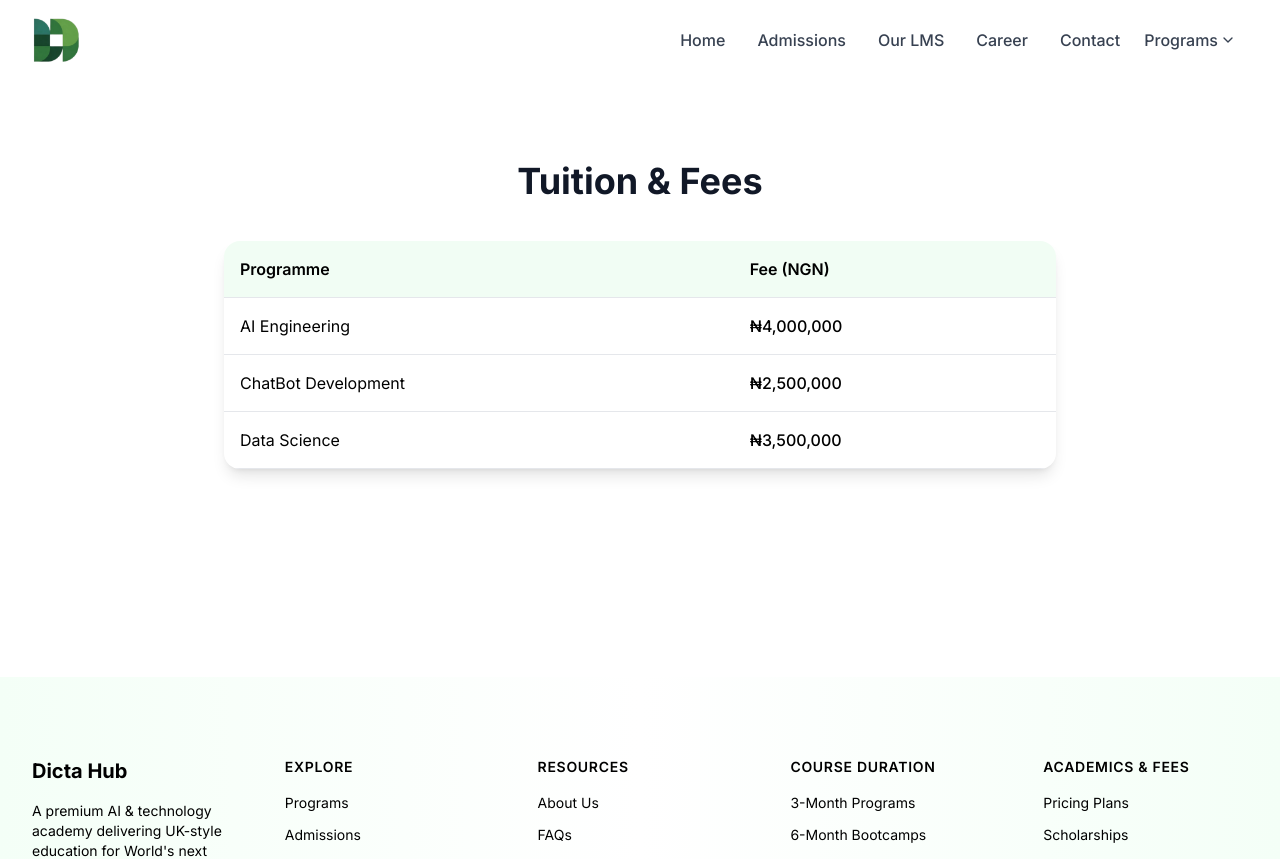
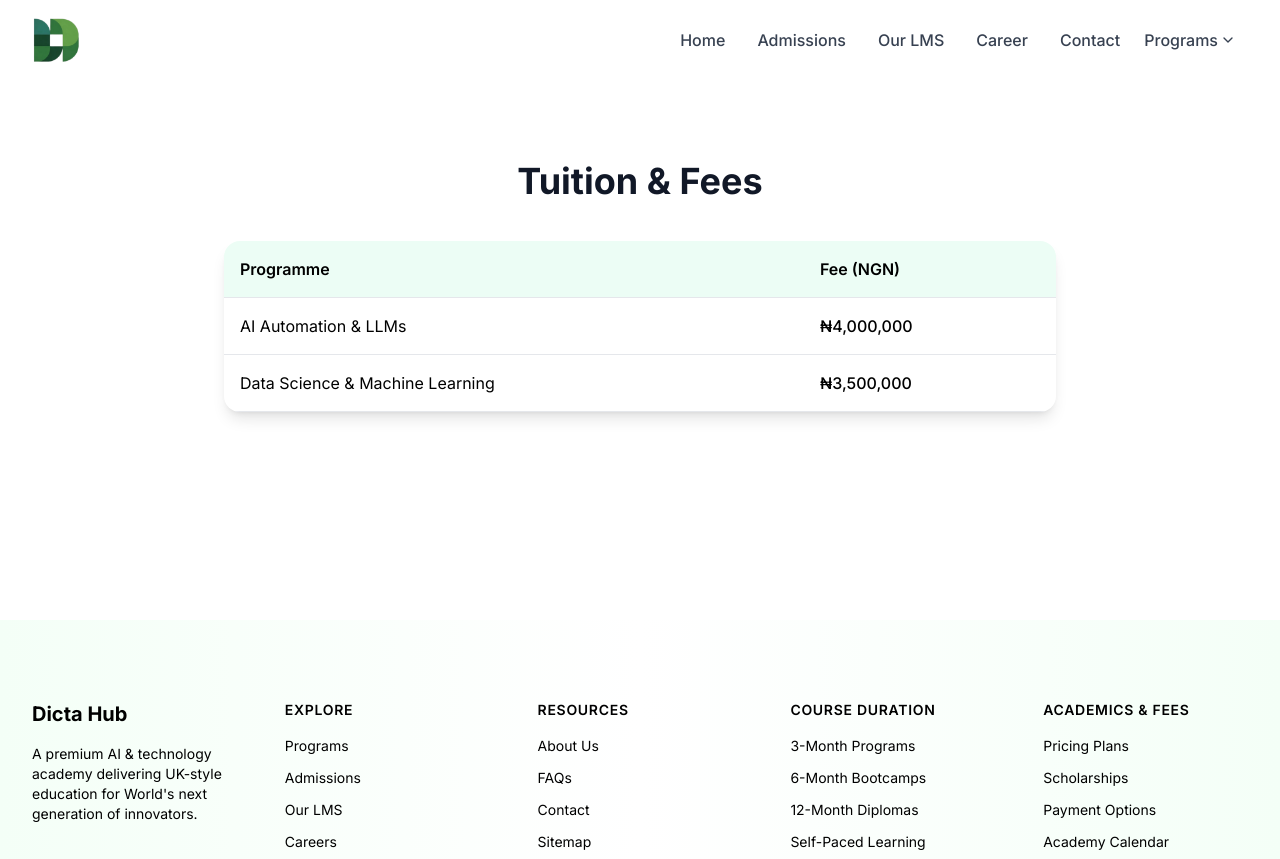
Before and after one commit to Stripe-Edge/DictaHub, a Next.js app: page /tuition in a window 1280 px wide. Shown: the top 859 px of the page. Built offline with nearby package versions, Linux system fonts and the light colour scheme.

Commit message:
Update page.tsx

```diff
--- a/app/tuition/page.tsx
+++ b/app/tuition/page.tsx
@@ -1,20 +1,10 @@
 const programmes = [
   {
-    title: "AI Engineering",
-    description: "Master deep learning, neural networks, and LLMs with hands-on projects and industry-standard tools.",
-    instructor: "Dr. Paul Adebayo",
+    title: "AI Automation & LLMs",
     price: "₦4,000,000"
   },
   {
-    title: "ChatBot Development",
-    description: "Build modern, Smart and configurable chatbots businesses need.",
-    instructor: "Engr. Sam Nnamdi",
-    price: "₦2,500,000"
-  },
-  {
-    title: "Data Science",
-    description: "Learn to extract insights from complex data and build predictive models using advanced analytics.",
-    instructor: "Prof. Alan Turing",
+    title: "Data Science & Machine Learning",
     price: "₦3,500,000"
   },
 ];
@@ -22,21 +12,35 @@ const programmes = [
 export default function TuitionPage() {
   return (
     <div className="max-w-4xl mx-auto py-20 px-8">
-      <h1 className="text-4xl font-bold mb-10 text-center">Tuition & Fees</h1>
+      <h1 className="text-4xl font-bold mb-10 text-center">
+        Tuition & Fees
+      </h1>
 
       <div className="overflow-x-auto rounded-2xl shadow-lg">
         <table className="w-full text-left border-collapse">
           <thead>
-            <tr className="bg-mint/20">
-              <th className="p-4 border-b font-semibold text-black">Programme</th>
-              <th className="p-4 border-b font-semibold text-black">Fee (NGN)</th>
+            <tr className="bg-emerald-50">
+              <th className="p-4 border-b font-semibold text-black">
+                Programme
+              </th>
+              <th className="p-4 border-b font-semibold text-black">
+                Fee (NGN)
+              </th>
             </tr>
           </thead>
+
           <tbody>
             {programmes.map((p) => (
-              <tr key={p.title} className="hover:bg-gray-50 transition-colors">
-                <td className="p-4 border-b text-black">{p.title}</td>
-                <td className="p-4 border-b text-black font-medium">{p.price}</td>
+              <tr
+                key={p.title}
+                className="hover:bg-gray-50 transition-colors"
+              >
+                <td className="p-4 border-b text-black">
+                  {p.title}
+                </td>
+                <td className="p-4 border-b text-black font-medium">
+                  {p.price}
+                </td>
               </tr>
             ))}
           </tbody>
```
